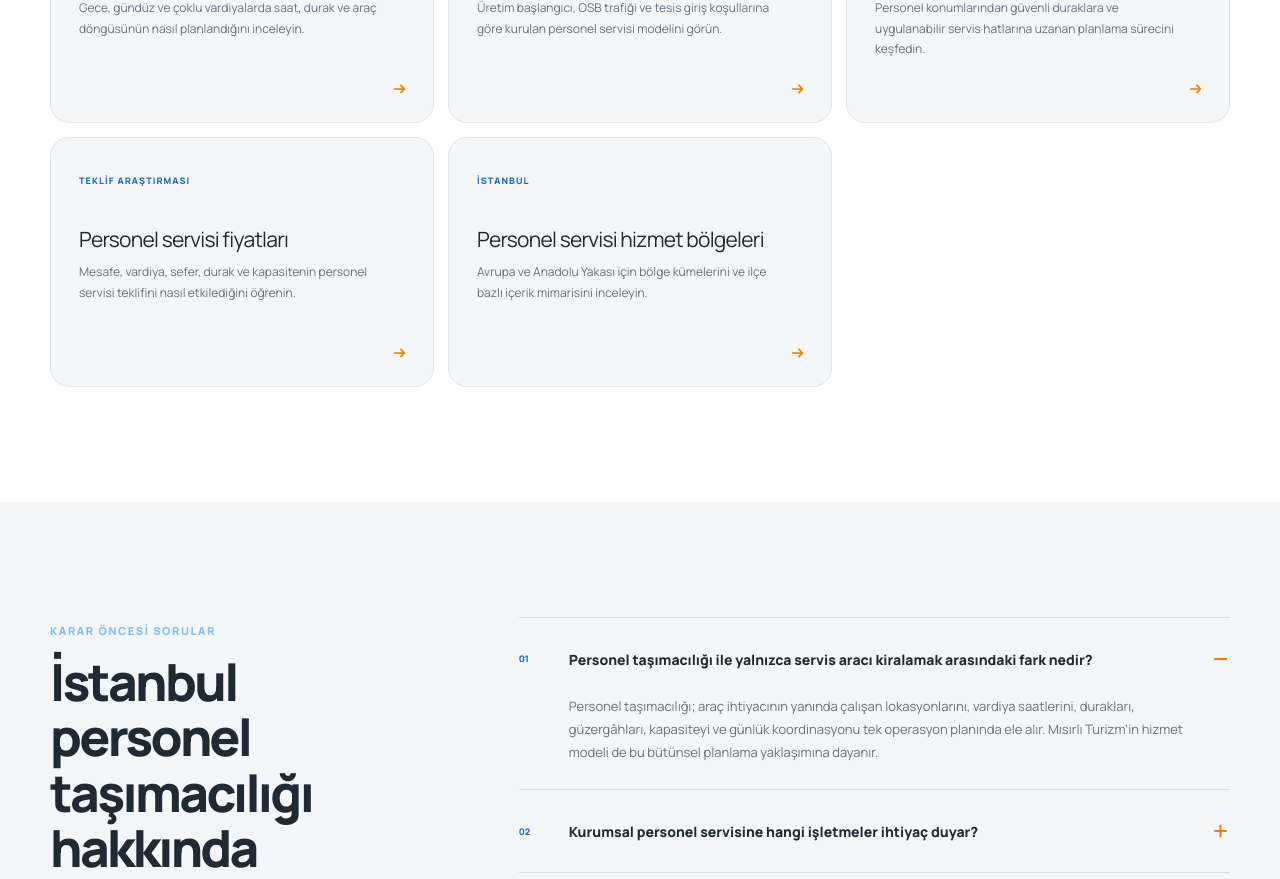
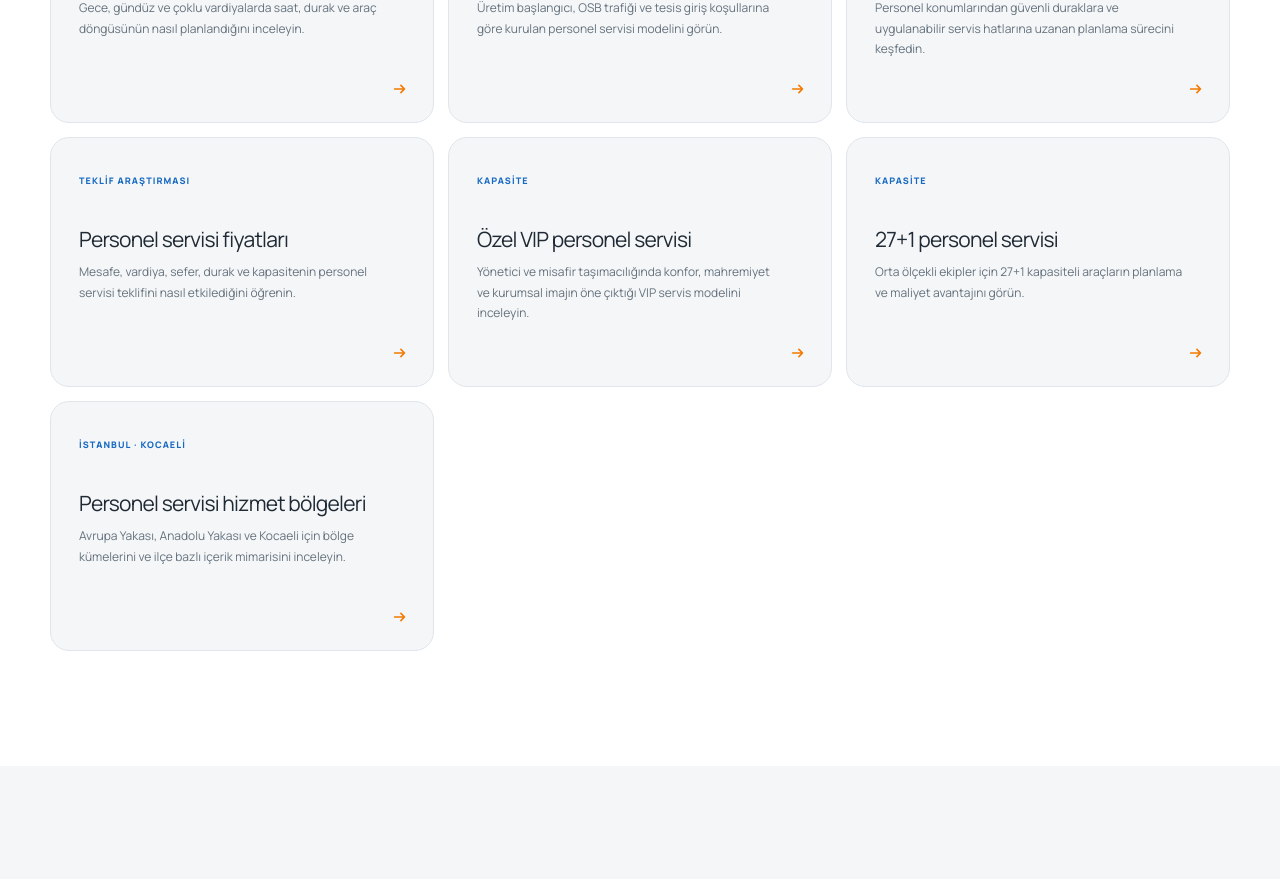
Before and after one commit to resulatakulbusiness/misirli-turizm, a Next.js app: page /personel-tasimaciligi in a window 1280 px wide. Shown: the part 6140-7019 px from the top of the page. Built offline with nearby package versions, Linux system fonts and the light colour scheme.

Commit message:
Update page.tsx

```diff
--- a/src/app/personel-tasimaciligi/page.tsx
+++ b/src/app/personel-tasimaciligi/page.tsx
@@ -179,9 +179,21 @@ const serviceClusters = [
     href: "/personel-servisi-fiyatlari",
   },
   {
-    label: "İstanbul",
+    label: "Kapasite",
+    title: "Özel VIP personel servisi",
+    text: "Yönetici ve misafir taşımacılığında konfor, mahremiyet ve kurumsal imajın öne çıktığı VIP servis modelini inceleyin.",
+    href: "/vip-personel-servisi",
+  },
+  {
+    label: "Kapasite",
+    title: "27+1 personel servisi",
+    text: "Orta ölçekli ekipler için 27+1 kapasiteli araçların planlama ve maliyet avantajını görün.",
+    href: "/27-1-personel-servisi",
+  },
+  {
+    label: "İstanbul · Kocaeli",
     title: "Personel servisi hizmet bölgeleri",
-    text: "Avrupa ve Anadolu Yakası için bölge kümelerini ve ilçe bazlı içerik mimarisini inceleyin.",
+    text: "Avrupa Yakası, Anadolu Yakası ve Kocaeli için bölge kümelerini ve ilçe bazlı içerik mimarisini inceleyin.",
     href: "/hizmet-bolgeleri",
   },
 ];
```
